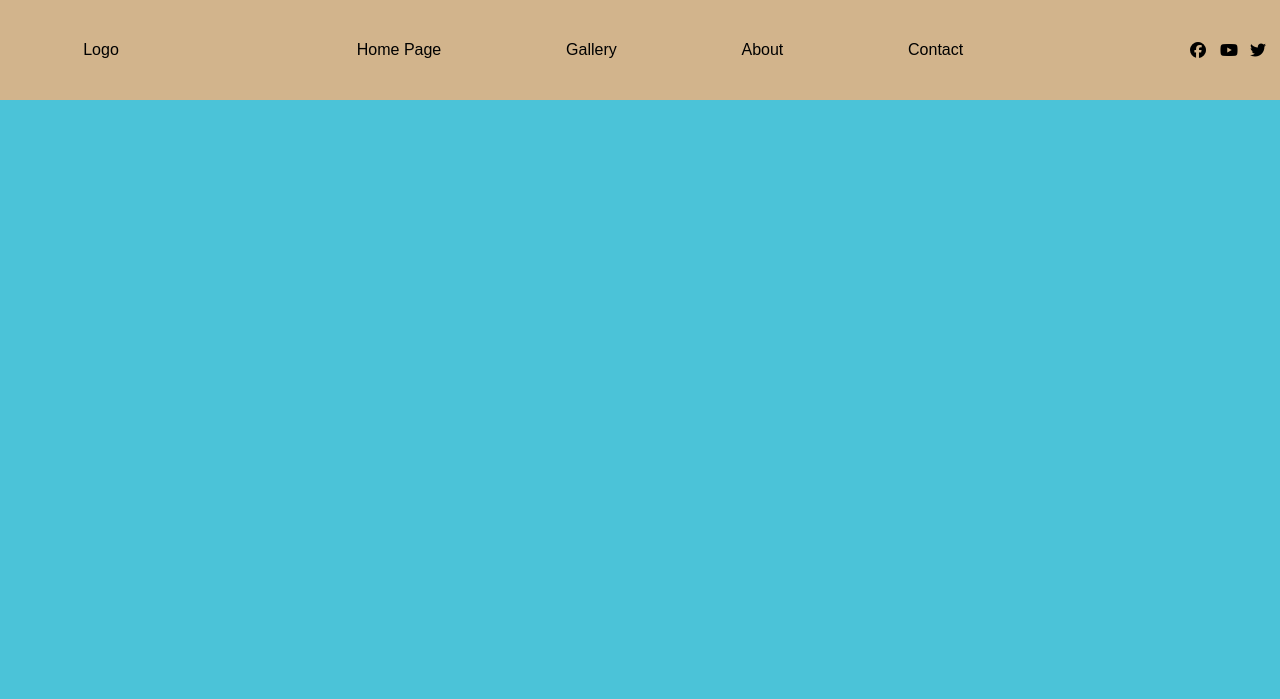
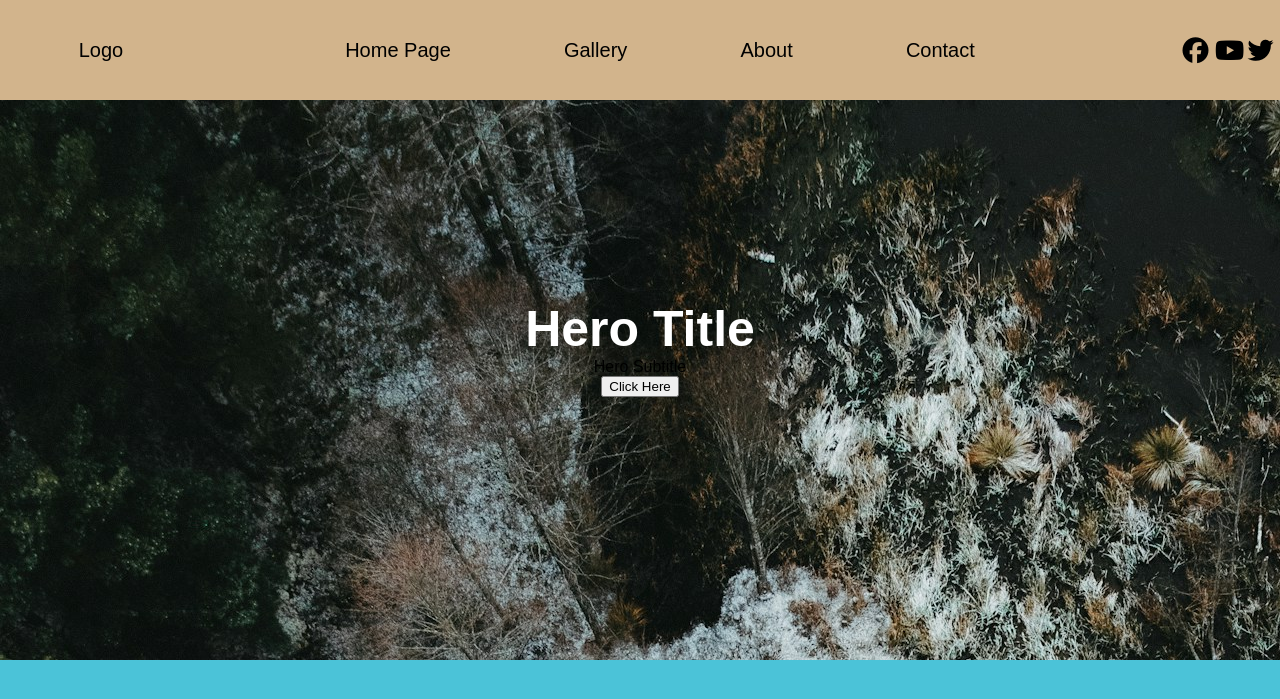
Before and after one commit to AvaisGoopy/practice_project, a PHP site: page / in a window 1280 px wide. Shown: the top 699 px of the page. Run offline with PHP 8.4, Linux system fonts and the light colour scheme; some libraries are stand-ins or nearby versions.

Commit message:
Addewd hero, as well as background image

```diff
--- a/Basic HTML/CSS/styles.css
+++ b/Basic HTML/CSS/styles.css
@@ -16,6 +16,7 @@ header{
     display: flex;
     height: 100px;
     align-items: center;
+    font-size: 20px;
 }
 
 ul{
@@ -45,4 +46,58 @@ a{
 
 i{
     padding-right: 30px;
+    font-size: 26px;
 }
+/* Hero Section */
+
+.hero{
+    height: 70vh;
+    background-image: url(../Images/waterfall.jpg);
+}
+h1{
+    padding-top: 200px;
+    font-size: 50px;
+    color: white;
+}
+
+
+/* .hero{
+    height: 70vh;
+    display: flex;
+    flex-direction: column;
+    justify-content: center;
+    align-items: center;
+    background: linear-gradient(rgba(75, 195, 216, 0.7), rgba(255,255,255,0.3));
+    color: #333;
+    padding: 40px 20px;
+    box-shadow: 0 4px 16px rgba(0,0,0,0.08);
+}
+
+.hero h1 {
+    font-size: 3rem;
+    font-weight: bold;
+    margin-bottom: 20px;
+    letter-spacing: 2px;
+}
+
+.hero p {
+    font-size: 1.5rem;
+    margin-bottom: 30px;
+    max-width: 600px;
+}
+
+.hero .hero-btn {
+    padding: 12px 32px;
+    font-size: 1.2rem;
+    background-color: #4bc3d8;
+    color: #fff;
+    border: none;
+    border-radius: 25px;
+    cursor: pointer;
+    transition: background 0.2s;
+    text-transform: uppercase;
+}
+
+.hero .hero-btn:hover {
+    background-color: #3199b7;
+} */
--- a/Basic HTML/index.html
+++ b/Basic HTML/index.html
@@ -53,9 +53,19 @@
         </div>
     </header>
     <!-- Main body of the webpage -->
-     <head>
-
-     </head>
+     <main>
+        <section class="hero">
+            <h1>
+                Hero Title
+            </h1>
+            <p>
+                Hero Subtitle
+            </p>
+            <button>
+                Click Here
+            </button>
+        </section>
+     </maim>
 
      <!-- Footer section - Will contain copyright info and sitemap -->
       <footer>
```
Also changed, not shown: Basic HTML/about.html (+19 -8 lines), Basic HTML/contact.html (+19 -8 lines), Basic HTML/gallery.html (+19 -8 lines), Basic HTML/Images/shrek.jpeg (renamed from Basic HTML/Assets/shrek.jpeg), Basic HTML/Images/waterfall.jpg (added).
